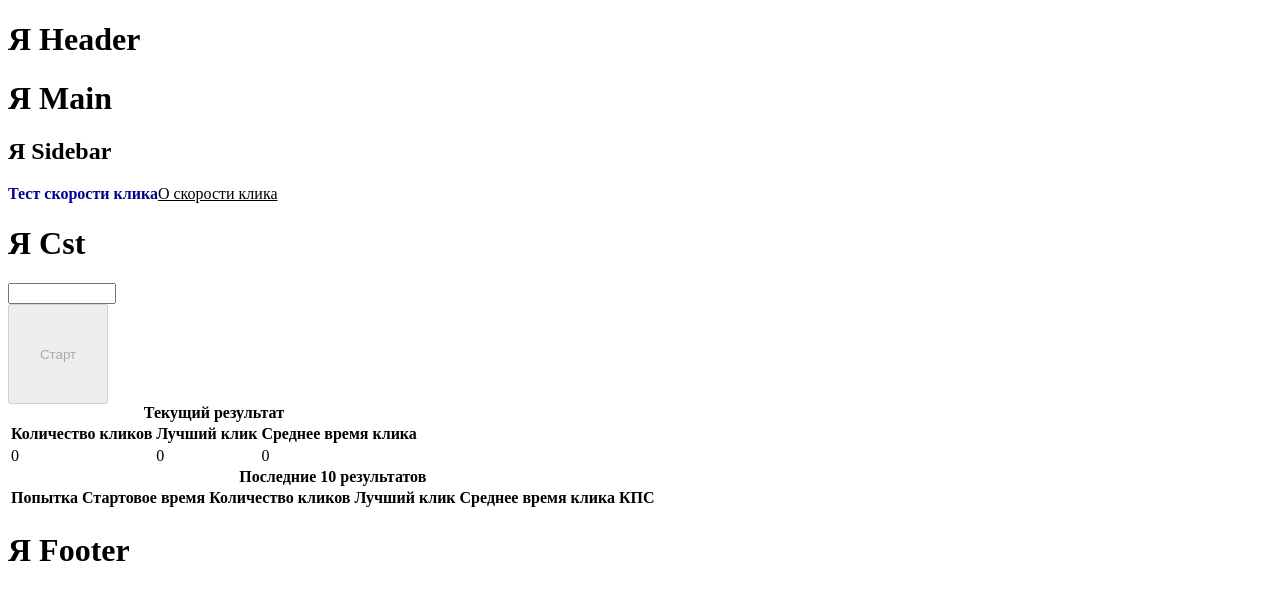
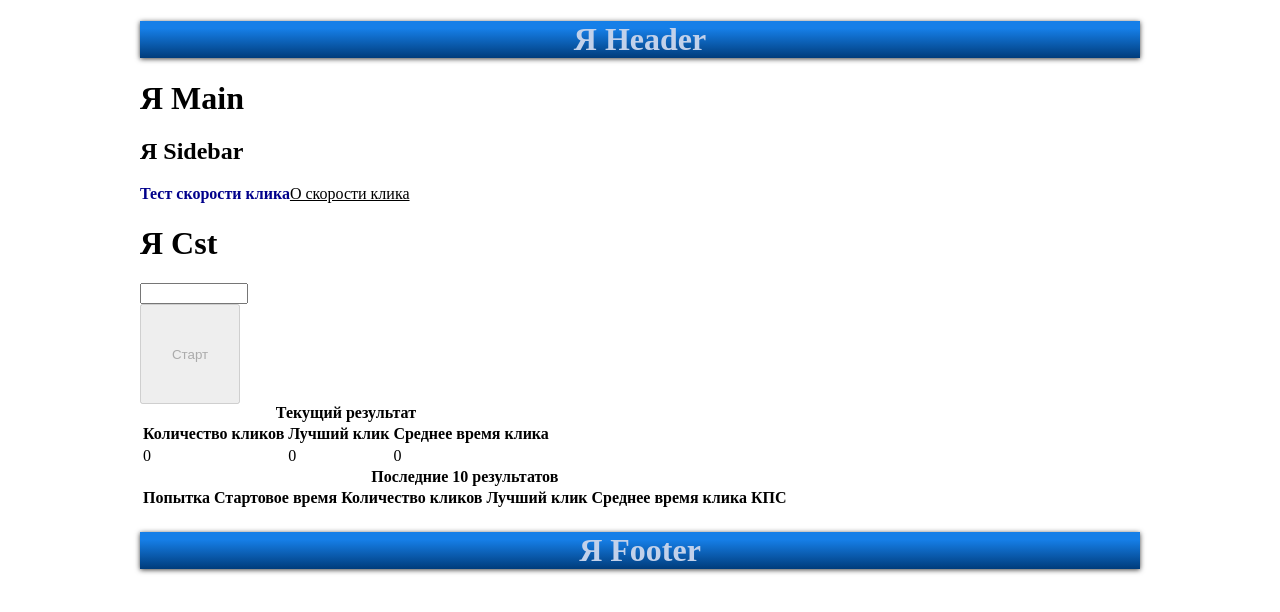
Before and after one commit to ZerruKun/pet-1-click-speed-test, a React (Create React App) app: page / in a window 1280 px wide. Shown: the top 612 px of the page. Built offline with nearby package versions, Linux system fonts and the light colour scheme.

Commit message:
Перемещение стилей в общеую папку. Задание общих стилей, стилей футера и хедера.

```diff
--- a/src/App.js
+++ b/src/App.js
@@ -3,10 +3,11 @@ import { BrowserRouter } from 'react-router-dom';
 import Header from "./components/header/Header"
 import Footer from "./components/footer/Footer"
 import Main from "./components/main/Main";
+import styles from "./styles/App.module.css"
 
 const App = () => {
   return (
-    <div>
+    <div className={styles.general}>
       {console.log("отрендерился App")}
       <Header />
       <BrowserRouter>
--- a/src/components/footer/Footer.jsx
+++ b/src/components/footer/Footer.jsx
@@ -1,10 +1,11 @@
 import React from 'react'
+import styles from "../../styles/HeaderAndFooter.module.css"
 
 const Footer = () => {
   return (
-    <footer>
+    <footer className={styles.background}>
       {console.log("отрендерился Footer")}
-      <h1>Я Footer</h1>
+      <h1 className={styles.text}>Я Footer</h1>
     </footer>
   )
 }
--- a/src/components/header/Header.jsx
+++ b/src/components/header/Header.jsx
@@ -1,10 +1,11 @@
 import React from "react";
+import styles from "../../styles/HeaderAndFooter.module.css"
 
 const Header = () => {
   return (
-    <header>
+    <header className={styles.background}>
       {console.log("отрендерился Header")}
-      <h1>Я Header</h1>
+      <h1 className={styles.text}>Я Header</h1>
     </header>
   )
 }
--- /dev/null
+++ b/src/styles/App.module.css
@@ -0,0 +1,4 @@
+.general {
+    max-width: 1000px;
+    margin: 0px auto;
+}
--- /dev/null
+++ b/src/styles/HeaderAndFooter.module.css
@@ -0,0 +1,179 @@
+@keyframes headerBackround {
+    from {
+        background-image: linear-gradient(to bottom, #167fe8 1%, #003c7b);
+        box-shadow: 0 1px 5px rgba(0,0,0,0.75);
+    }
+    to {
+        background-image: linear-gradient(to bottom, #167fe8 1%, #003c7b);
+        box-shadow: 0 1px 5px rgba(0,0,0,0.75);
+    }
+    2% {
+        background-image: linear-gradient(to bottom, #167fe8 5%, #003c7b);
+        box-shadow: 0 1px 5px rgba(0,0,0,0.75);
+    }
+    5% {
+        background-image: linear-gradient(to bottom, #167fe8 10%, #003c7b);
+        box-shadow: 0 1px 5px rgba(0,0,0,0.75);
+    }
+    7% {
+        background-image: linear-gradient(to bottom, #167fe8 15%, #003c7b);
+        box-shadow: 0 1px 5px rgba(0,0,0,0.75);
+    }
+    10% {
+        background-image: linear-gradient(to bottom, #167fe8 20%, #003c7b);
+        box-shadow: 0 1px 5px rgba(0,0,0,0.75);
+    }
+    12% {
+        background-image: linear-gradient(to bottom, #167fe8 25%, #003c7b);
+        box-shadow: 0 1px 5px rgba(0,0,0,0.75);
+    }
+    15% {
+        background-image: linear-gradient(to bottom, #167fe8 30%, #003c7b);
+        box-shadow: 0 1px 5px rgba(0,0,0,0.75);
+    }
+    17% {
+        background-image: linear-gradient(to bottom, #167fe8 35%, #003c7b);
+        box-shadow: 0 1px 5px rgba(0,0,0,0.75);
+    }
+    20% {
+        background-image: linear-gradient(to bottom, #167fe8 40%, #003c7b);
+        box-shadow: 0 1px 5px rgba(0,0,0,0.75);
+    }
+    22% {
+        background-image: linear-gradient(to bottom, #167fe8 45%, #003c7b);
+        box-shadow: 0 1px 5px rgba(0,0,0,0.75);
+    }
+    25% {
+        background-image: linear-gradient(to bottom, #167fe8 50%, #003c7b);
+        box-shadow: 0 1px 5px rgba(0,0,0,0.75);
+    }
+    27% {
+        background-image: linear-gradient(to bottom, #167fe8 55%, #003c7b);
+        box-shadow: 0 1px 5px rgba(0,0,0,0.75);
+    }
+    30% {
+        background-image: linear-gradient(to bottom, #167fe8 60%, #003c7b);
+        box-shadow: 0 1px 5px rgba(0,0,0,0.75);
+    }
+    32% {
+        background-image: linear-gradient(to bottom, #167fe8 65%, #003c7b);
+        box-shadow: 0 1px 5px rgba(0,0,0,0.75);
+    }
+    35% {
+        background-image: linear-gradient(to bottom, #167fe8 70%, #003c7b);
+        box-shadow: 0 1px 5px rgba(0,0,0,0.75);
+    }
+    37% {
+        background-image: linear-gradient(to bottom, #167fe8 75%, #003c7b);
+        box-shadow: 0 1px 5px rgba(0,0,0,0.75);
+    }
+    40% {
+        background-image: linear-gradient(to bottom, #167fe8 80%, #003c7b);
+        box-shadow: 0 1px 5px rgba(0,0,0,0.75);
+    }
+    42% {
+        background-image: linear-gradient(to bottom, #167fe8 85%, #003c7b);
+        box-shadow: 0 1px 5px rgba(0,0,0,0.75);
+    }
+    45% {
+        background-image: linear-gradient(to bottom, #167fe8 90%, #003c7b);
+        box-shadow: 0 1px 5px rgba(0,0,0,0.75);
+    }
+
+    47% {
+        background-image: linear-gradient(to bottom, #167fe8 95%, #003c7b);
+        box-shadow: 0 1px 5px rgba(0,0,0,0.75);
+    }
+    50% {
+        background-image: linear-gradient(to bottom, #167fe8 99%, #003c7b);
+        box-shadow: 0 1px 5px rgba(0,0,0,0.75);
+    }
+    52% {
+        background-image: linear-gradient(to bottom, #167fe8 95%, #003c7b);
+        box-shadow: 0 1px 5px rgba(0,0,0,0.75);
+    }
+    55% {
+        background-image: linear-gradient(to bottom, #167fe8 90%, #003c7b);
+        box-shadow: 0 1px 5px rgba(0,0,0,0.75);
+    }
+    57% {
+        background-image: linear-gradient(to bottom, #167fe8 85%, #003c7b);
+        box-shadow: 0 1px 5px rgba(0,0,0,0.75);
+    }
+    60% {
+        background-image: linear-gradient(to bottom, #167fe8 80%, #003c7b);
+        box-shadow: 0 1px 5px rgba(0,0,0,0.75);
+    }
+    62% {
+        background-image: linear-gradient(to bottom, #167fe8 75%, #003c7b);
+        box-shadow: 0 1px 5px rgba(0,0,0,0.75);
+    }
+    65% {
+        background-image: linear-gradient(to bottom, #167fe8 70%, #003c7b);
+        box-shadow: 0 1px 5px rgba(0,0,0,0.75);
+    }
+    67% {
+        background-image: linear-gradient(to bottom, #167fe8 65%, #003c7b);
+        box-shadow: 0 1px 5px rgba(0,0,0,0.75);
+    }
+    70% {
+        background-image: linear-gradient(to bottom, #167fe8 60%, #003c7b);
+        box-shadow: 0 1px 5px rgba(0,0,0,0.75);
+    }
+    72% {
+        background-image: linear-gradient(to bottom, #167fe8 55%, #003c7b);
+        box-shadow: 0 1px 5px rgba(0,0,0,0.75);
+    }
+    75% {
+        background-image: linear-gradient(to bottom, #167fe8 50%, #003c7b);
+        box-shadow: 0 1px 5px rgba(0,0,0,0.75);
+    }
+    77% {
+        background-image: linear-gradient(to bottom, #167fe8 45%, #003c7b);
+        box-shadow: 0 1px 5px rgba(0,0,0,0.75);
+    }
+    80% {
+        background-image: linear-gradient(to bottom, #167fe8 40%, #003c7b);
+        box-shadow: 0 1px 5px rgba(0,0,0,0.75);
+    }
+    82% {
+        background-image: linear-gradient(to bottom, #167fe8 35%, #003c7b);
+        box-shadow: 0 1px 5px rgba(0,0,0,0.75);
+    }
+    85% {
+        background-image: linear-gradient(to bottom, #167fe8 30%, #003c7b);
+        box-shadow: 0 1px 5px rgba(0,0,0,0.75);
+    }
+    87% {
+        background-image: linear-gradient(to bottom, #167fe8 25%, #003c7b);
+        box-shadow: 0 1px 5px rgba(0,0,0,0.75);
+    }
+    90% {
+        background-image: linear-gradient(to bottom, #167fe8 20%, #003c7b);
+        box-shadow: 0 1px 5px rgba(0,0,0,0.75);
+    }
+    92% {
+        background-image: linear-gradient(to bottom, #167fe8 15%, #003c7b);
+        box-shadow: 0 1px 5px rgba(0,0,0,0.75);
+    }
+    95% {
+        background-image: linear-gradient(to bottom, #167fe8 10%, #003c7b);
+        box-shadow: 0 1px 5px rgba(0,0,0,0.75);
+    }
+
+    97% {
+        background-image: linear-gradient(to bottom, #167fe8 5%, #003c7b);
+        box-shadow: 0 1px 5px rgba(0,0,0,0.75);
+    }
+}
+
+.background {
+    animation-name: headerBackround;
+    animation-duration: 5s;
+    animation-iteration-count: infinite;
+}
+
+.text {
+    color: #c2d1ea;
+    text-align: center;
+}
```
Also changed, not shown: src/components/main/Main.module.css (deleted), src/components/sidebar/Sidebar.module.css (deleted), src/styles/Main.module.css (added), src/styles/Sidebar.module.css (added).
